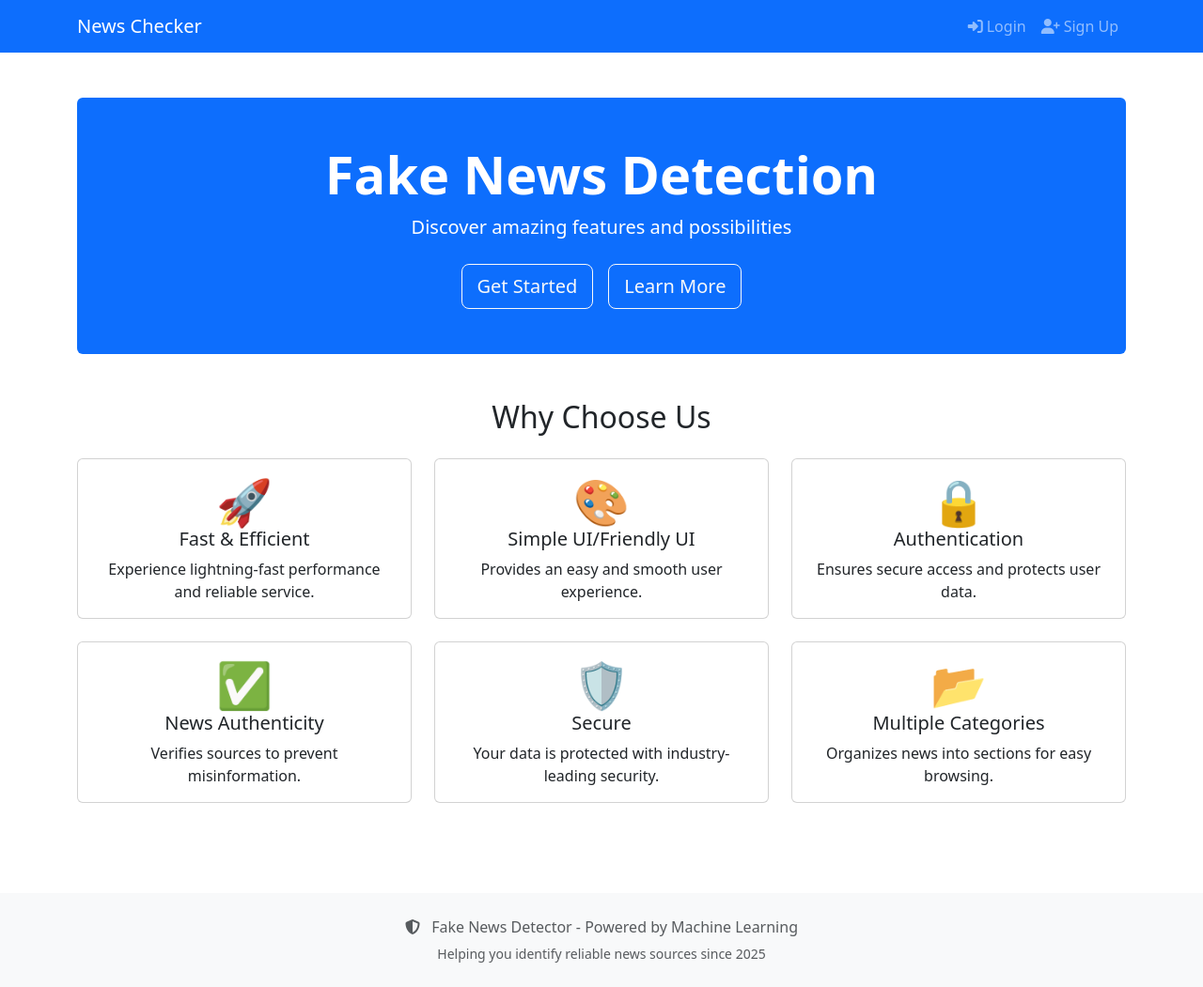
After one commit to gangadhar2k4/Fake-News-Detection, a Django app: template templates/index/index.html in a window 1280 px wide. The commit adds this page. Shown: the whole page at 94% size. Run offline with Django 3.2, Linux system fonts and the light colour scheme; the template is opened without the code that fills it, so the values that code supplies are empty.

Commit message:
Updated views in dashboard and fake_news_detector

```diff
--- a/dashboard/views.py
+++ b/dashboard/views.py
@@ -18,13 +18,10 @@ def dashboard(request):
     partially_true_count = VerificationResult.objects.filter(user=user, prediction='Partially True').count()
     bookmarked_count = VerificationResult.objects.filter(user=user, is_bookmarked=True).count()
 
-    # Recent checks (last 5)
     recent_checks = VerificationResult.objects.filter(user=user)[:5]
 
-    # Trending topics
     trending_topics = get_trending_topics()
 
-    # Weekly activity (last 7 days)
     week_ago = datetime.now() - timedelta(days=7)
     weekly_checks = VerificationResult.objects.filter(
         user=user,
--- a/fake_news_detector/urls.py
+++ b/fake_news_detector/urls.py
@@ -2,11 +2,12 @@
 from django.contrib import admin
 from django.urls import path, include
 from django.shortcuts import redirect
+from . import views
 
 urlpatterns = [
     path('admin/', admin.site.urls),
     path('accounts/', include('accounts.urls')),
     path('verifier/', include('verifier.urls')),
     path('dashboard/', include('dashboard.urls')),
-    path('', lambda request: redirect('dashboard:dashboard')),
+    path('',views.index,name='index'),
 ]
--- /dev/null
+++ b/fake_news_detector/views.py
@@ -0,0 +1,6 @@
+from django.shortcuts import redirect,render
+# Home page anyone can Access
+def index(request):
+    if request.user.is_authenticated:
+        return redirect('dashboard:dashboard')
+    return render(request,"index/index.html")
--- a/templates/base.html
+++ b/templates/base.html
@@ -22,7 +22,7 @@
     <!-- Navigation -->
     <nav class="navbar navbar-expand-lg navbar-dark bg-primary">
         <div class="container">
-            <a class="navbar-brand" href="{% url 'dashboard:dashboard' %}">
+            <a class="navbar-brand" href="{% url 'index' %}">
                 News Checker
             </a>
 
--- /dev/null
+++ b/templates/index/base.html
@@ -0,0 +1,34 @@
+{% load static %}
+<!DOCTYPE html>
+<html lang="en">
+
+<head>
+    <meta charset="UTF-8">
+    <meta name="viewport" content="width=device-width, initial-scale=1.0, shrink-to-fit=no">
+    <meta http-equiv="Cache-Control" content="no-cache, no-store, must-revalidate">
+    <meta http-equiv="Pragma" content="no-cache">
+    <meta http-equiv="Expires" content="0">
+    <title>{% block title %}{% endblock title %} | Fake News Detection System</title>
+    <!-- Bootstrap 5 CSS -->
+    <link href="https://cdn.jsdelivr.net/npm/bootstrap@5.3.0/dist/css/bootstrap.min.css" rel="stylesheet">
+
+    <!-- Font Awesome Icons -->
+    <link href="https://cdnjs.cloudflare.com/ajax/libs/font-awesome/6.4.0/css/all.min.css" rel="stylesheet">
+    <style>
+        .hover-shadow:hover {
+        box-shadow: 0 0.5rem 1rem rgba(0, 0, 0, 0.15);
+        transform: translateY(-4px);
+        transition: all 0.3s ease-in-out;
+        }
+    </style>
+</head>
+
+<body>
+    {% block body %}{% endblock body %}
+
+    <!-- Bootstrap 5 JS -->
+    <script src="https://cdn.jsdelivr.net/npm/bootstrap@5.3.0/dist/js/bootstrap.bundle.min.js"></script>
+
+</body>
+
+</html>
--- /dev/null
+++ b/templates/index/index.html
@@ -0,0 +1,171 @@
+{% extends "index/base.html" %}
+{% block title %}Index{% endblock title %}
+{% block body %}
+
+     <!-- Navigation -->
+    <nav class="navbar navbar-expand-lg navbar-dark bg-primary">
+        <div class="container">
+            <a class="navbar-brand" href="{% url 'index' %}">
+                News Checker
+            </a>
+
+            <button class="navbar-toggler" type="button" data-bs-toggle="collapse" data-bs-target="#navbarNav">
+                <span class="navbar-toggler-icon"></span>
+            </button>
+
+            <div class="collapse navbar-collapse" id="navbarNav">
+                <ul class="navbar-nav me-auto">
+                    {% if user.is_authenticated %}
+                        <li class="nav-item">
+                            <a class="nav-link" href="{% url 'dashboard:dashboard' %}">Dashboard</a>
+                        </li>
+                        <li class="nav-item">
+                            <a class="nav-link" href="{% url 'verifier:verify' %}">Check News</a>
+                        </li>
+                        <li class="nav-item">
+                            <a class="nav-link" href="{% url 'verifier:history' %}">History</a>
+                            </a>
+                        </li>
+                    {% endif %}
+                </ul>
+
+                <ul class="navbar-nav">
+                    {% if user.is_authenticated %}
+                        <li class="nav-item dropdown">
+                            <a class="nav-link dropdown-toggle" href="#" role="button" data-bs-toggle="dropdown">
+                                <i class="fas fa-user me-1"></i>{{ user.first_name|default:user.username }}
+                            </a>
+                            <ul class="dropdown-menu">
+                                <li><a class="dropdown-item" href="{% url 'accounts:logout' %}">
+                                    <i class="fas fa-sign-out-alt me-1"></i>Logout
+                                </a></li>
+                            </ul>
+                        </li>
+                    {% else %}
+                        <li class="nav-item">
+                            <a class="nav-link" href="{% url 'accounts:login' %}">
+                                <i class="fas fa-sign-in-alt me-1"></i>Login
+                            </a>
+                        </li>
+                        <li class="nav-item">
+                            <a class="nav-link" href="{% url 'accounts:signup' %}">
+                                <i class="fas fa-user-plus me-1"></i>Sign Up
+                            </a>
+                        </li>
+                    {% endif %}
+                </ul>
+            </div>
+        </div>
+    </nav>
+<div class="container py-5">
+  <!-- Hero Section -->
+  <section class="text-center mb-5 bg-primary text-white rounded p-5">
+    <h1 class="display-4 fw-bold">Fake News Detection</h1>
+    <p class="lead">Discover amazing features and possibilities</p>
+    <div class="d-flex justify-content-center gap-3 mt-4">
+      <a href="{% url 'accounts:login' %}" class="btn btn-outline-light btn-lg" role="button">Get Started</a>
+      <a href="#info" class="btn btn-outline-light btn-lg" role="button">Learn More</a>
+    </div>
+  </section>
+
+  <!-- Info Section -->
+  <section id="info">
+    <h2 class="text-center mb-4">Why Choose Us</h2>
+    <div class="row row-cols-1 row-cols-md-2 row-cols-lg-3 g-4">
+
+      <div class="col">
+        <div class="card h-100 text-center hover-shadow">
+          <div class="card-body">
+            <div class="display-5">🚀</div>
+            <h5 class="card-title">Fast & Efficient</h5>
+            <p class="card-text">Experience lightning-fast performance and reliable service.</p>
+          </div>
+        </div>
+      </div>
+
+      <div class="col">
+        <div class="card h-100 text-center hover-shadow">
+          <div class="card-body">
+            <div class="display-5">🎨</div>
+            <h5 class="card-title">Simple UI/Friendly UI</h5>
+            <p class="card-text">Provides an easy and smooth user experience.</p>
+          </div>
+        </div>
+      </div>
+
+      <div class="col">
+        <div class="card h-100 text-center hover-shadow">
+          <div class="card-body">
+            <div class="display-5">🔒</div>
+            <h5 class="card-title">Authentication</h5>
+            <p class="card-text">Ensures secure access and protects user data.</p>
+          </div>
+        </div>
+      </div>
+
+      <div class="col">
+        <div class="card h-100 text-center hover-shadow">
+          <div class="card-body">
+            <div class="display-5">✅</div>
+            <h5 class="card-title">News Authenticity</h5>
+            <p class="card-text">Verifies sources to prevent misinformation.</p>
+          </div>
+        </div>
+      </div>
+
+      <div class="col">
+        <div class="card h-100 text-center hover-shadow">
+          <div class="card-body">
+            <div class="display-5">🛡️</div>
+            <h5 class="card-title">Secure</h5>
+            <p class="card-text">Your data is protected with industry-leading security.</p>
+          </div>
+        </div>
+      </div>
+
+      {% comment %} <div class="col">
+        <div class="card h-100 text-center hover-shadow">
+          <div class="card-body">
+            <div class="display-5">📰</div>
+            <h5 class="card-title">Latest News</h5>
+            <p class="card-text">Delivers real-time updates on current events.</p>
+          </div>
+        </div>
+      </div> {% endcomment %}
+
+      {% comment %} <div class="col">
+        <div class="card h-100 text-center hover-shadow">
+          <div class="card-body">
+            <div class="display-5">📢</div>
+            <h5 class="card-title">Top News</h5>
+            <p class="card-text">Highlights trending and important stories.</p>
+          </div>
+        </div>
+      </div> {% endcomment %}
+
+      <div class="col">
+        <div class="card h-100 text-center hover-shadow">
+          <div class="card-body">
+            <div class="display-5">📂</div>
+            <h5 class="card-title">Multiple Categories</h5>
+            <p class="card-text">Organizes news into sections for easy browsing.</p>
+          </div>
+        </div>
+      </div>
+
+    </div>
+  </section>
+</div>
+<!-- Footer -->
+    <footer class="bg-light text-center text-muted py-4 mt-5">
+        <div class="container">
+            <p class="mb-1">
+                <i class="fas fa-shield-alt me-2"></i>
+                Fake News Detector - Powered by Machine Learning
+            </p>
+            <p class="mb-0">
+                <small>Helping you identify reliable news sources since 2025</small>
+            </p>
+        </div>
+    </footer>
+{% endblock body %}
```
Also changed, not shown: fake_news_detector/settings.py (+8 -4 lines), static/css/home.css (added, +239 -0 lines), static/css/style.css (+7 -0 lines), templates/dashboard/dashboard.html (+21 -9 lines), templates/verifier/history.html (+29 -1 lines), templates/verifier/verify.html (+24 -1 lines), verifier/grok_verifier.py (+34 -18 lines), verifier/views.py (+12 -7 lines), db.sqlite3, 1 other file.
